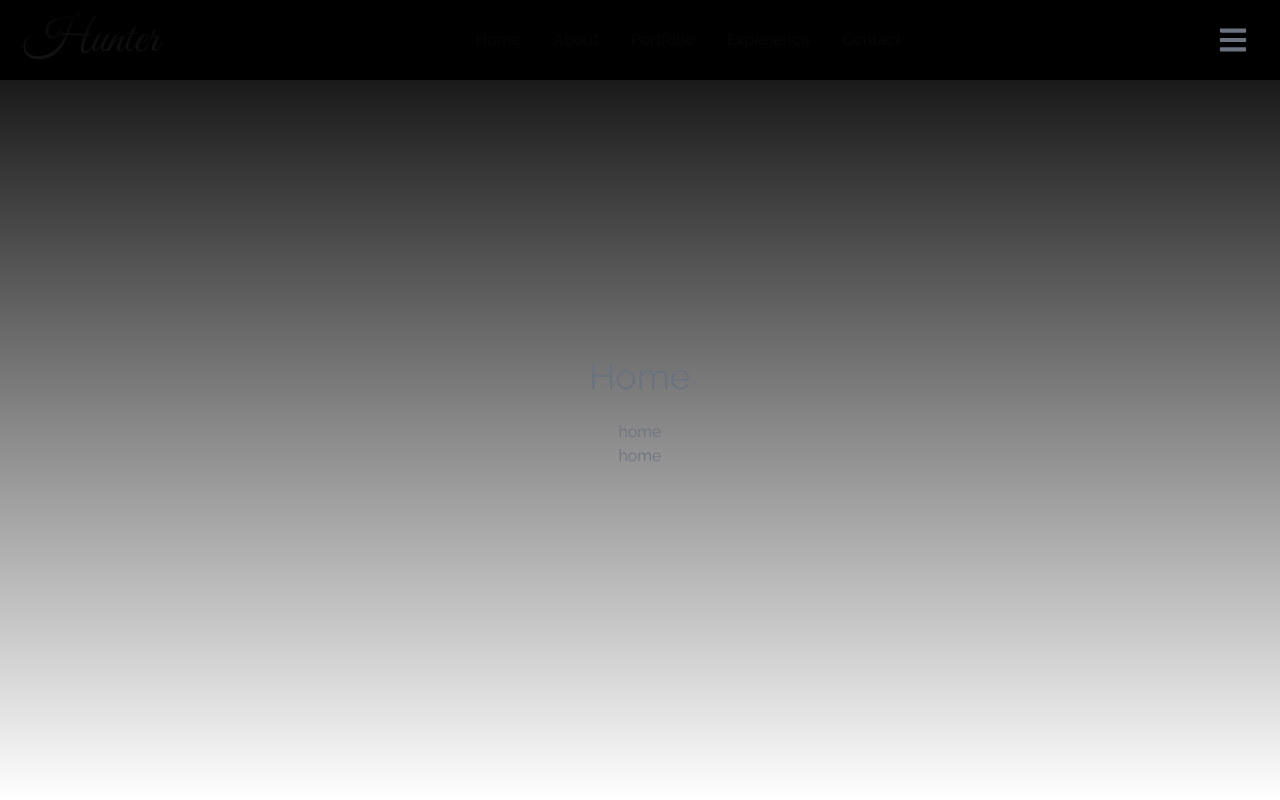
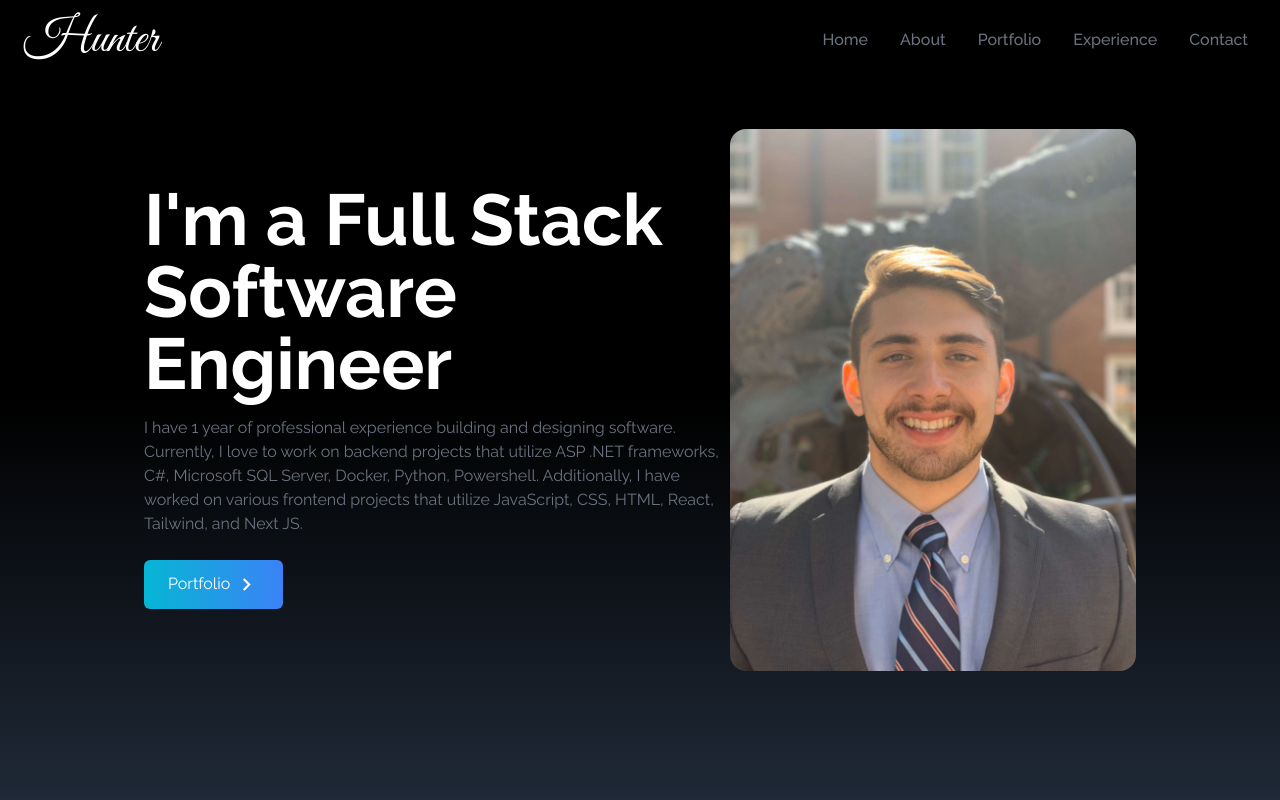
Before and after one commit to Apocalyptichobo/one-portfolio, a React (Create React App) app: page / in a window 1280 px wide. Built offline with nearby package versions, Linux system fonts and the light colour scheme.

Commit message:
--added home screen

```diff
--- a/package.json
+++ b/package.json
@@ -9,7 +9,7 @@
     "react": "^18.2.0",
     "react-dom": "^18.2.0",
     "react-icons": "^4.10.1",
-    "react-scripts": "5.0.1",
+    "react-scripts": "^5.0.1",
     "web-vitals": "^2.1.4"
   },
   "scripts": {
--- a/src/App.js
+++ b/src/App.js
@@ -1,9 +1,11 @@
+import Home from "./components/Home";
 import { NavBar } from "./components/NavBar";
 
 function App() {
   return (
     <div className="App">
       <NavBar />
+      <Home />
     </div>
   );
 }
--- /dev/null
+++ b/src/components/Home.jsx
@@ -0,0 +1,36 @@
+import React from 'react'
+import HeroImage from '../assets/heroImage.png'
+import {MdOutlineKeyboardArrowRight} from 'react-icons/md'
+
+const Home = () => {
+  return (
+    <div name='home' className='w-full h-screen bg-gradient-to-b from-black to-gray-800 via-black'>
+        <div className='flex flex-col items-center justify-center h-full max-w-screen-lg px-4 mx-auto md:flex-row'>
+            <div className='flex flex-col justify-center h-full'>
+                <h2 className='text-4xl font-bold text-white sm:text-7xl'>
+                    I'm a Full Stack Software Engineer
+                </h2>
+                <p className='py-4 text-gray-500 max-wd-lg'>
+                    I have 1 year of professional experience building and designing software.
+                    Currently, I love to work on backend projects that utilize ASP .NET frameworks, C#, Microsoft SQL Server,
+                    Docker, Python, Powershell. Additionally, I have worked on various frontend projects that utilize
+                    JavaScript, CSS, HTML, React, Tailwind, and Next JS.
+                </p>
+                <div>
+                    <button className='flex items-center px-6 py-3 my-2 text-white rounded-md cursor-pointer group w-fit bg-gradient-to-r from-cyan-500 to-blue-500'>
+                        Portfolio
+                        <span className='duration-300 group-hover:rotate-90'>
+                        <MdOutlineKeyboardArrowRight size={25} className='ml-1'/>
+                        </span>
+                    </button>
+                </div>
+            </div>
+            <div>
+                <img src={HeroImage} alt="my profile" className='w-2/3 mx-auto rounded-2xl md:w-full' />
+            </div>
+        </div>
+    </div>
+  )
+}
+
+export default Home
--- a/src/components/NavBar.jsx
+++ b/src/components/NavBar.jsx
@@ -34,6 +34,7 @@ export const NavBar = () => {
             <h1 className='ml-2 text-5xl font-signature'>Hunter</h1>
         </div>
 
+        {/* For the naviagation bar */}
         <ul className='hidden md:flex'>
             {links.map(({id, link}) => (
             <li key={id} className='px-4 font-medium text-gray-500 capitalize duration-200 cursor-pointer hover:scale-105'>
@@ -41,18 +42,23 @@ export const NavBar = () => {
             </li>
             ))}
         </ul>
-
+        {/* md:hidden causes the hamburger to disappear upon the screen being medium or larger */}
         <div
         onClick={() => setNav(!nav)}
-        className='z-10 pr-4 text-gray-500 cursor-pointer'>
+        className='z-10 pr-4 text-gray-500 cursor-pointer md:hidden'>
             {nav ? <FaTimes size={30} /> : <FaBars size ={30}/>}
         </div>
 
-        <ul className='absolute top-0 left-0 flex flex-col items-center justify-center w-full h-screen text-gray-500 bg-gradient-to-b from-black to-grey-800'>
-            <li className='px-4 py-6 text-4xl capitalize cursor-pointer'>home</li>
-            <li>home</li>
-            <li>home</li>
-        </ul>
+        {/* For the hamburger display */}
+        {nav  && (
+            <ul className='absolute top-0 left-0 flex flex-col items-center justify-center w-full h-screen text-gray-500 bg-gradient-to-b from-black to-gray-800'>
+            {links.map(({id, link}) => (
+                <li key={id} className='px-4 py-6 text-4xl capitalize cursor-pointer'>
+                    {link}
+                </li>
+            ))}
+            </ul>
+        )}
     </div>
   )
 }
```
Also changed, not shown: 1 other file (tests, documents, lock files or other folders).
